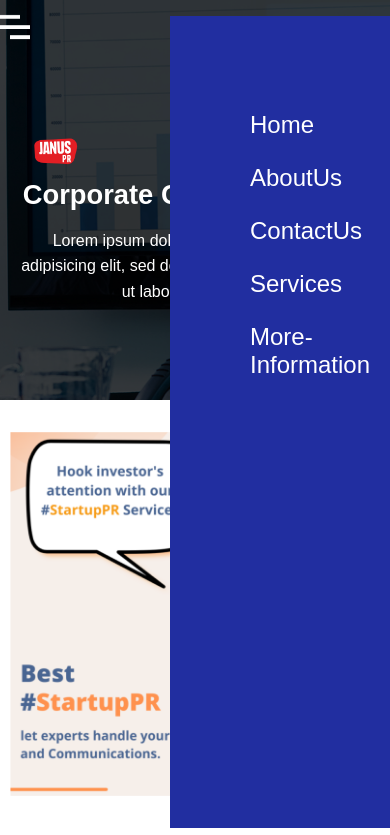
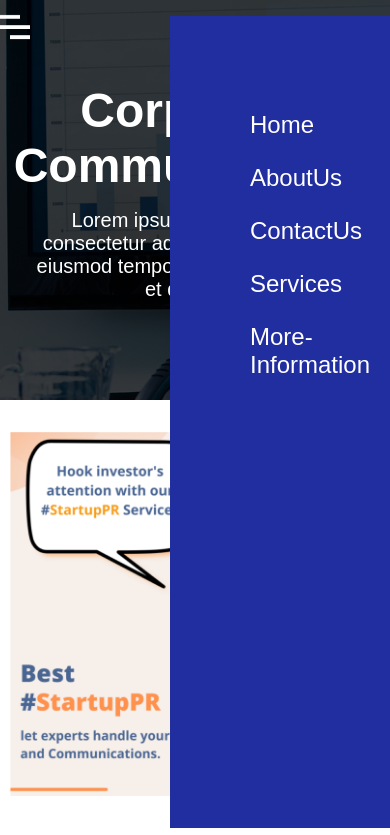
Before and after one commit to Vikas24Chauhan/PublicAdvocacy, a React (Vite) app: page /more-information in a window 390 px wide. Shown: the top 835 px of the page. Built offline with nearby package versions, Linux system fonts and the light colour scheme.

Commit message:
done some changes

```diff
--- a/src/components/Frame4/ServicesDetails.css
+++ b/src/components/Frame4/ServicesDetails.css
@@ -31,7 +31,12 @@
   margin: 4rem 0;
 }
 
-.services-card {
+.services-even {
+  width: 100%;
+  display: flex;
+}
+
+.services-odd {
   width: 100%;
   display: flex;
 }
@@ -133,8 +138,10 @@
     width: 100%;
   }
 
+  .services-even {
+    flex-wrap: wrap;
+  }
   .services-odd {
-    display: flex;
     flex-wrap: wrap-reverse;
   }
 }
--- a/src/components/Frame5/InfoHome.css
+++ b/src/components/Frame5/InfoHome.css
@@ -5,65 +5,54 @@
   background-size: cover;
   background-repeat: no-repeat;
   background-position: center;
-}
-
-.infoHome-logo {
-  width: 10%;
-  margin: 3rem 2rem;
+  display: flex;
+  flex-direction: column;
+  align-items: center;
+  justify-content: center;
+  color: white;
 }
 
 .infoHome-main-div h2 {
-  width: 100%;
-  color: #ffffff;
-  margin: 0 auto;
-  font-size: 6vw;
-  line-height: 1.2;
+  font-size: 5rem;
   text-align: center;
+  margin: 0;
 }
 
 .infoHome-main-div p {
-  width: 90%;
-  color: #ffffff;
-  margin: 1rem auto;
-  font-size: 1.25rem;
-  line-height: 1.6;
+  font-size: 2rem;
+  padding: 0 2rem;
   text-align: center;
+  margin: 1rem 0;
 }
 
 @media (max-width: 1024px) {
   .infoHome-main-div {
     height: 400px;
   }
-
-  .infoHome-logo {
-    margin: 4rem 2rem 0 2rem;
-  }
 }
 
 @media (max-width: 768px) {
-  .infoHome-logo {
-    margin: 6rem 2rem 0 2rem;
-  }
-
   .infoHome-main-div h2 {
-    font-size: 5.5vw;
+    font-size: 4rem;
   }
 
   .infoHome-main-div p {
-    font-size: 1rem;
+    font-size: 1.5rem;
   }
 }
 
 @media (max-width: 480px) {
-  .infoHome-logo {
-    margin: 8rem 2rem 0 2rem;
+  .infoHome-main-div h2 {
+    font-size: 3rem;
   }
 
-  .infoHome-logo {
-    width: 12%;
-  }
-
-  .infoHome-main-div h2 {
-    font-size: 7vw;
+  .infoHome-main-div p {
+    font-size: 1.25rem;
   }
 }
+
+@media (max-width: 320px) {
+  .infoHome-main-div h2 {
+    font-size: 2.5rem;
+  }
+}
--- a/src/components/Frame5/InfoHome.jsx
+++ b/src/components/Frame5/InfoHome.jsx
@@ -5,7 +5,6 @@ import Logo from "/images/Janus_PR_Log 1.png";
 function InfoHome() {
   return (
     <div className="infoHome-main-div">
-      <img className="infoHome-logo" src={Logo} alt="Project Logo" />
       <h2>Corporate Communication</h2>
       <p>
         Lorem ipsum dolor sit amet, consectetur adipisicing elit, sed do eiusmod
```
